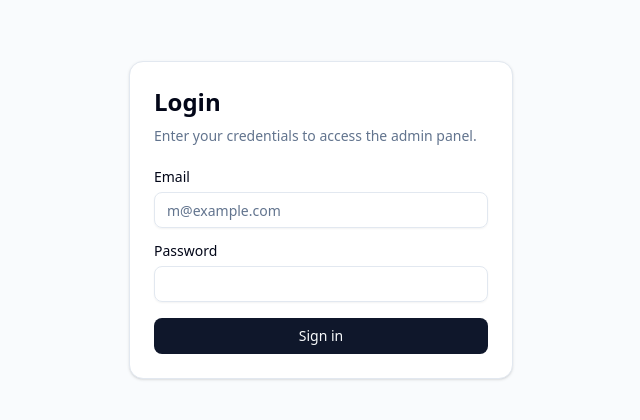
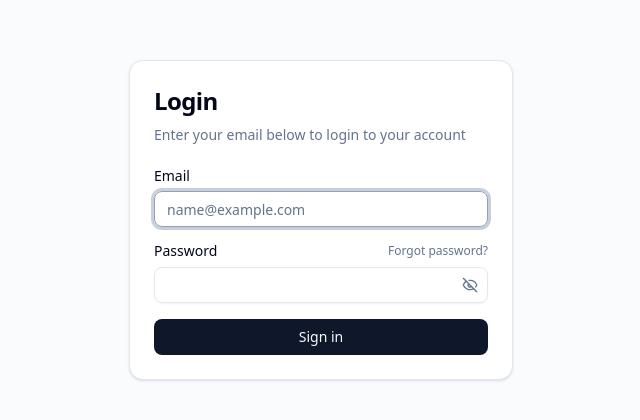
Before and after one commit to Faizanahmedsy/best-nextjs-16-react-19-boilerplate, a Next.js app: page /login in a window 1280 px wide. Shown: the part 180-600 px from the top of the page, without its empty margins (319-959 px from the left). Built offline with nearby package versions, Linux system fonts and the light colour scheme; no server answers.

Commit message:
perf: lighthost score 100%

```diff
--- a/src/app/(auth)/login/page.tsx
+++ b/src/app/(auth)/login/page.tsx
@@ -1,5 +1,26 @@
-import { LoginForm } from "@/features/auth/components/forms/login-form";
+import { Metadata } from "next";
+
+import { LoginForm } from "@/features/auth/components/login-form";
+
+import { Card, CardContent, CardDescription, CardHeader } from "@/components/ui/card";
+
+export const metadata: Metadata = {
+  title: "Login",
+  description: "Access your account",
+};
 
 export default function LoginPage() {
-  return <LoginForm />;
+  return (
+    <main className="bg-muted/40 flex min-h-screen items-center justify-center p-4">
+      <Card className="w-full max-w-sm border-0 shadow-none sm:border sm:shadow-sm">
+        <CardHeader>
+          <h1 className="text-2xl font-semibold tracking-tight">Login</h1>
+          <CardDescription>Enter your email below to login to your account</CardDescription>
+        </CardHeader>
+        <CardContent>
+          <LoginForm />
+        </CardContent>
+      </Card>
+    </main>
+  );
 }
--- a/src/app/layout.tsx
+++ b/src/app/layout.tsx
@@ -12,7 +12,6 @@ export const viewport: Viewport = {
   ],
   width: "device-width",
   initialScale: 1,
-  maximumScale: 1,
 };
 
 export const metadata: Metadata = {
--- /dev/null
+++ b/src/components/shared/password-input.tsx
@@ -0,0 +1,42 @@
+"use client";
+
+import * as React from "react";
+
+import { EyeIcon, EyeOffIcon } from "lucide-react";
+
+import { Button } from "@/components/ui/button";
+import { Input } from "@/components/ui/input";
+
+import { cn } from "@/lib/utils";
+
+export const PasswordInput = React.forwardRef<HTMLInputElement, React.ComponentProps<"input">>(
+  ({ className, ...props }, ref) => {
+    const [showPassword, setShowPassword] = React.useState(false);
+
+    return (
+      <div className="relative">
+        <Input
+          type={showPassword ? "text" : "password"}
+          className={cn("pr-10", className)}
+          ref={ref}
+          {...props}
+        />
+        <Button
+          type="button"
+          variant="ghost"
+          size="sm"
+          className="absolute top-0 right-0 h-full px-3 py-2 hover:bg-transparent"
+          onClick={() => setShowPassword((prev) => !prev)}
+          aria-label={showPassword ? "Hide password" : "Show password"}
+        >
+          {showPassword ? (
+            <EyeIcon className="text-muted-foreground size-4" aria-hidden="true" />
+          ) : (
+            <EyeOffIcon className="text-muted-foreground size-4" aria-hidden="true" />
+          )}
+        </Button>
+      </div>
+    );
+  }
+);
+PasswordInput.displayName = "PasswordInput";
--- a/src/features/auth/components/forms/login-form.tsx
+++ /dev/null
@@ -1,69 +0,0 @@
-"use client";
-
-import { loginAction } from "@/features/auth/actions/login.action";
-
-import { Button } from "@/components/ui/button";
-import { Card, CardContent, CardDescription, CardHeader, CardTitle } from "@/components/ui/card";
-import { Input } from "@/components/ui/input";
-import { Label } from "@/components/ui/label";
-
-import { useServerAction } from "@/hooks/use-server-action";
-
-export function LoginForm() {
-  // Smart Hook handles: 1. Loading State 2. Error Toasts 3. Error Logs
-  const [state, action, isPending] = useServerAction(loginAction);
-
-  return (
-    <div className="bg-muted/40 flex min-h-screen items-center justify-center p-4">
-      <Card className="w-full max-w-sm border-0 shadow-none sm:border sm:shadow-sm">
-        <CardHeader>
-          <CardTitle className="text-2xl">Login</CardTitle>
-          <CardDescription>Enter your credentials to access the admin panel.</CardDescription>
-        </CardHeader>
-        <CardContent>
-          <form action={action} className="grid gap-4">
-            <div className="grid gap-2">
-              <Label htmlFor="email">Email</Label>
-              <Input
-                id="email"
-                name="email"
-                type="email"
-                placeholder="m@example.com"
-                required
-                disabled={isPending}
-                // HTML5 Validation for instant feedback
-                autoComplete="email"
-              />
-              {state.fieldErrors?.email && (
-                <p className="text-destructive text-xs">{state.fieldErrors.email[0]}</p>
-              )}
-            </div>
-
-            <div className="grid gap-2">
-              <Label htmlFor="password">Password</Label>
-              <Input
-                id="password"
-                name="password"
-                type="password"
-                required
-                disabled={isPending}
-                autoComplete="current-password"
-              />
-              {state.fieldErrors?.password && (
-                <p className="text-destructive text-xs">{state.fieldErrors.password[0]}</p>
-              )}
-            </div>
-
-            {!state.success && state.message && (
-              <p className="text-destructive text-sm font-medium">{state.message}</p>
-            )}
-
-            <Button type="submit" className="w-full" disabled={isPending}>
-              {isPending ? "Signing in..." : "Sign in"}
-            </Button>
-          </form>
-        </CardContent>
-      </Card>
-    </div>
-  );
-}
--- /dev/null
+++ b/src/features/auth/components/login-form.tsx
@@ -0,0 +1,79 @@
+"use client";
+
+import { loginAction } from "@/features/auth/actions/login.action";
+import { SubmitButton } from "@/features/auth/components/submit-button";
+
+import { PasswordInput } from "@/components/shared/password-input";
+import { Input } from "@/components/ui/input";
+import { Label } from "@/components/ui/label";
+
+import { useServerAction } from "@/hooks/use-server-action";
+
+export function LoginForm() {
+  const [state, action] = useServerAction(loginAction);
+
+  return (
+    <form action={action} className="grid gap-4">
+      <div className="grid gap-2">
+        <Label htmlFor="email" className={state.fieldErrors?.email ? "text-destructive" : ""}>
+          Email
+        </Label>
+        <Input
+          id="email"
+          name="email"
+          type="email"
+          placeholder="name@example.com"
+          autoComplete="email"
+          autoFocus
+          aria-invalid={!!state.fieldErrors?.email}
+          aria-describedby="email-error"
+        />
+        {state.fieldErrors?.email && (
+          <p id="email-error" className="text-destructive animate-in slide-in-from-top-1 text-xs">
+            {state.fieldErrors.email[0]}
+          </p>
+        )}
+      </div>
+
+      <div className="grid gap-2">
+        <div className="flex items-center justify-between">
+          <Label
+            htmlFor="password"
+            className={state.fieldErrors?.password ? "text-destructive" : ""}
+          >
+            Password
+          </Label>
+          <a
+            href="#"
+            className="text-muted-foreground hover:text-primary text-xs underline-offset-4 hover:underline"
+          >
+            Forgot password?
+          </a>
+        </div>
+        <PasswordInput
+          id="password"
+          name="password"
+          autoComplete="current-password"
+          aria-invalid={!!state.fieldErrors?.password}
+          aria-describedby="password-error"
+        />
+        {state.fieldErrors?.password && (
+          <p
+            id="password-error"
+            className="text-destructive animate-in slide-in-from-top-1 text-xs"
+          >
+            {state.fieldErrors.password[0]}
+          </p>
+        )}
+      </div>
+
+      {!state.success && state.message && (
+        <div className="bg-destructive/15 text-destructive animate-in zoom-in-95 rounded-md p-3 text-sm font-medium">
+          {state.message}
+        </div>
+      )}
+
+      <SubmitButton />
+    </form>
+  );
+}
--- /dev/null
+++ b/src/features/auth/components/submit-button.tsx
@@ -0,0 +1,23 @@
+"use client";
+
+import { Loader2 } from "lucide-react";
+import { useFormStatus } from "react-dom";
+
+import { Button } from "@/components/ui/button";
+
+export function SubmitButton() {
+  const { pending } = useFormStatus();
+
+  return (
+    <Button type="submit" className="w-full" disabled={pending}>
+      {pending ? (
+        <>
+          <Loader2 className="mr-2 size-4 animate-spin" />
+          Signing in...
+        </>
+      ) : (
+        "Sign in"
+      )}
+    </Button>
+  );
+}
```
